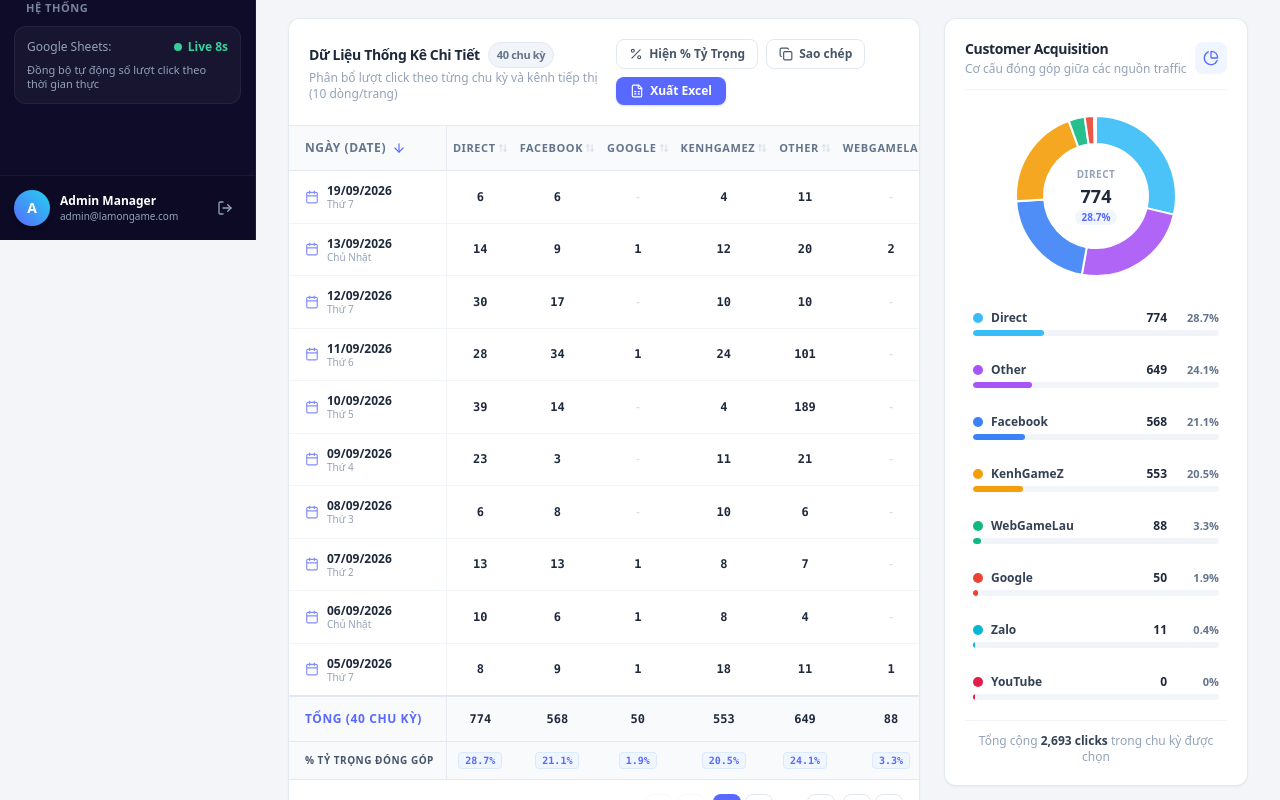
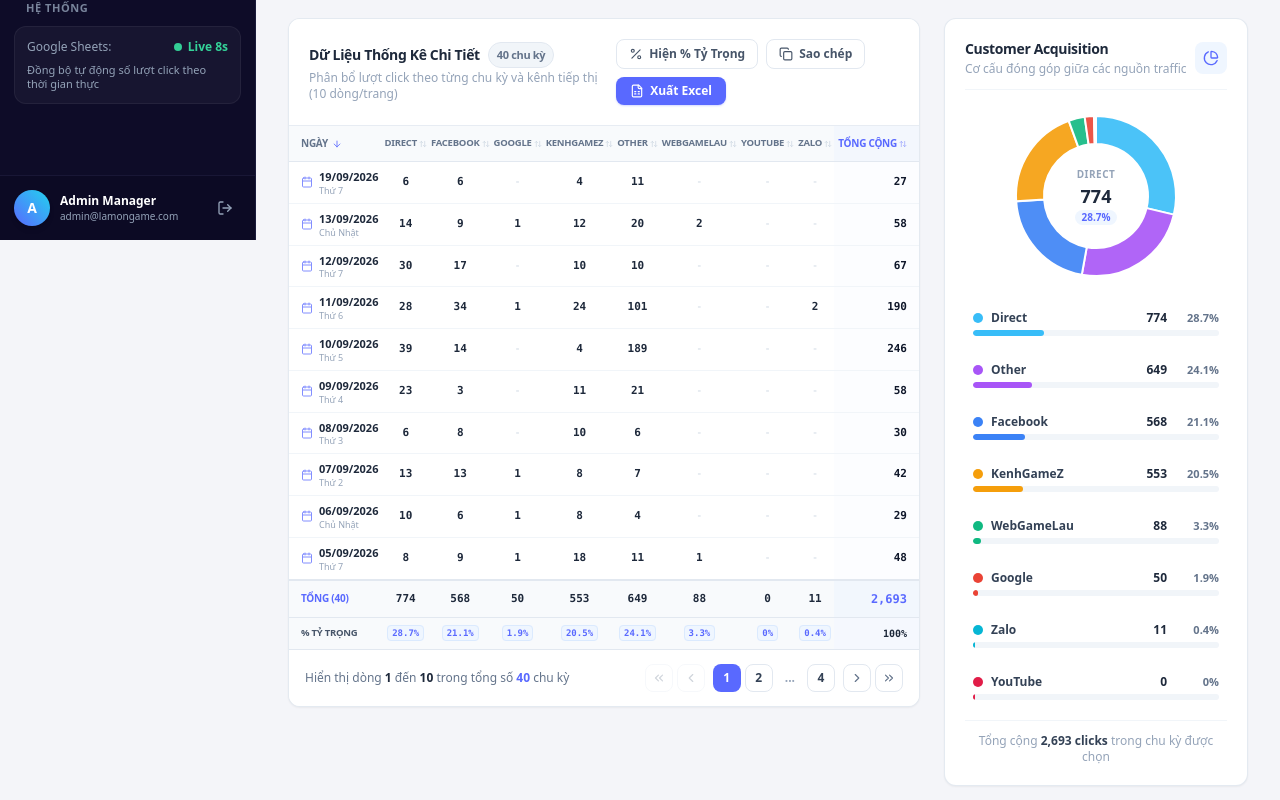
Before and after one commit to phanminhtien0703/Lamon-Game, a Next.js app in the folder admin-dashboard/: page /admin/dashboard in a window 1280 px wide. Shown: the part 560-1360 px from the top of the page. Built offline with nearby package versions, Linux system fonts and the light colour scheme.

Commit message:
feat(dashboard): compact table font and padding to fit card width without horizontal scrollbar

```diff
--- a/admin-dashboard/app/admin/dashboard/components/TrafficTable.tsx
+++ b/admin-dashboard/app/admin/dashboard/components/TrafficTable.tsx
@@ -167,32 +167,32 @@ export default function TrafficTable({
         </div>
       </div>
 
-      {/* Table Container */}
+      {/* Table Container - Auto-fit without scrollbar */}
       <div className="overflow-x-auto w-full">
-        <table className="w-full text-left border-collapse min-w-[760px]">
+        <table className="w-full text-left border-collapse">
           <thead>
-            <tr className="border-b border-slate-200 bg-[#f8fafc] text-xs font-bold text-slate-500 uppercase tracking-wider select-none">
-              {/* Period Column - Sticky on left */}
+            <tr className="border-b border-slate-200 bg-[#f8fafc] text-[10px] font-bold text-slate-500 uppercase tracking-tight select-none">
+              {/* Period Column */}
               <th
                 onClick={() => onSort('period')}
-                className="py-3.5 pl-4 pr-3 text-left whitespace-nowrap min-w-[130px] w-[130px] sticky left-0 bg-[#f8fafc] z-20 border-r border-slate-200/80 shadow-[2px_0_4px_rgba(0,0,0,0.03)] cursor-pointer hover:text-slate-800 transition group select-none"
+                className="py-2.5 pl-3 pr-1 text-left whitespace-nowrap cursor-pointer hover:text-slate-800 transition group select-none"
               >
-                <div className="flex items-center gap-1.5">
+                <div className="flex items-center gap-1">
                   <span>
                     {granularity === 'DAILY'
-                      ? 'Ngày (Date)'
+                      ? 'NGÀY'
                       : granularity === 'WEEKLY'
-                      ? 'Tuần (Week)'
-                      : 'Tháng (Month)'}
+                      ? 'TUẦN'
+                      : 'THÁNG'}
                   </span>
                   {sortField === 'period' ? (
                     sortDirection === 'asc' ? (
-                      <ArrowUp className="w-3.5 h-3.5 text-[#5969ff]" />
+                      <ArrowUp className="w-2.5 h-2.5 text-[#5969ff]" />
                     ) : (
-                      <ArrowDown className="w-3.5 h-3.5 text-[#5969ff]" />
+                      <ArrowDown className="w-2.5 h-2.5 text-[#5969ff]" />
                     )
                   ) : (
-                    <ArrowUpDown className="w-3 h-3 text-slate-400 group-hover:text-slate-600" />
+                    <ArrowUpDown className="w-2.5 h-2.5 text-slate-400 group-hover:text-slate-600" />
                   )}
                 </div>
               </th>
@@ -204,7 +204,7 @@ export default function TrafficTable({
                   <th
                     key={ch.key}
                     onClick={() => onSort(ch.key as SortField)}
-                    className="py-3.5 px-1.5 text-center whitespace-nowrap min-w-[62px] cursor-pointer hover:text-slate-800 transition group select-none text-[11px]"
+                    className="py-2.5 px-0.5 text-center whitespace-nowrap cursor-pointer hover:text-slate-800 transition group select-none text-[9.5px]"
                   >
                     <div className="flex items-center justify-center gap-0.5">
                       <span style={{ color: isSorted ? ch.color : undefined }}>
@@ -212,12 +212,12 @@ export default function TrafficTable({
                       </span>
                       {isSorted ? (
                         sortDirection === 'asc' ? (
-                          <ArrowUp className="w-2.5 h-2.5 text-[#5969ff]" />
+                          <ArrowUp className="w-2 h-2 text-[#5969ff]" />
                         ) : (
-                          <ArrowDown className="w-2.5 h-2.5 text-[#5969ff]" />
+                          <ArrowDown className="w-2 h-2 text-[#5969ff]" />
                         )
                       ) : (
-                        <ArrowUpDown className="w-2.5 h-2.5 text-slate-300 group-hover:text-slate-500" />
+                        <ArrowUpDown className="w-2 h-2 text-slate-300 group-hover:text-slate-500" />
                       )}
                     </div>
                   </th>
@@ -227,31 +227,31 @@ export default function TrafficTable({
               {/* Total Column */}
               <th
                 onClick={() => onSort('total')}
-                className="py-3.5 pr-4 pl-2 text-right whitespace-nowrap min-w-[85px] font-bold text-[#5969ff] bg-blue-50/50 cursor-pointer hover:brightness-95 transition group select-none text-[11px]"
+                className="py-2.5 pr-3 pl-1 text-right whitespace-nowrap font-bold text-[#5969ff] bg-blue-50/50 cursor-pointer hover:brightness-95 transition group select-none text-[10px]"
               >
-                <div className="flex items-center justify-end gap-1">
+                <div className="flex items-center justify-end gap-0.5">
                   <span>Tổng cộng</span>
                   {sortField === 'total' ? (
                     sortDirection === 'asc' ? (
-                      <ArrowUp className="w-3.5 h-3.5 text-[#5969ff]" />
+                      <ArrowUp className="w-2.5 h-2.5 text-[#5969ff]" />
                     ) : (
-                      <ArrowDown className="w-3.5 h-3.5 text-[#5969ff]" />
+                      <ArrowDown className="w-2.5 h-2.5 text-[#5969ff]" />
                     )
                   ) : (
-                    <ArrowUpDown className="w-2.5 h-2.5 text-[#5969ff] opacity-60 group-hover:opacity-100" />
+                    <ArrowUpDown className="w-2 h-2 text-[#5969ff] opacity-60 group-hover:opacity-100" />
                   )}
                 </div>
               </th>
             </tr>
           </thead>
 
-          <tbody className="divide-y divide-slate-100 text-xs font-sans">
+          <tbody className="divide-y divide-slate-100 text-[11px] font-sans">
             {loading && (
               <tr>
                 <td colSpan={10} className="py-12 text-center text-slate-400">
                   <div className="flex flex-col items-center justify-center gap-2">
-                    <div className="w-6 h-6 border-2 border-[#5969ff] border-t-transparent rounded-full animate-spin" />
-                    <span>Đang đồng bộ số liệu Google Sheets...</span>
+                    <div className="w-5 h-5 border-2 border-[#5969ff] border-t-transparent rounded-full animate-spin" />
+                    <span className="text-xs">Đang đồng bộ số liệu Google Sheets...</span>
                   </div>
                 </td>
               </tr>
@@ -259,7 +259,7 @@ export default function TrafficTable({
 
             {!loading && items.length === 0 && (
               <tr>
-                <td colSpan={10} className="py-12 text-center text-slate-400">
+                <td colSpan={10} className="py-12 text-center text-slate-400 text-xs">
                   Không tìm thấy dữ liệu nào khớp với bộ lọc hiện tại.
                 </td>
               </tr>
@@ -274,14 +274,14 @@ export default function TrafficTable({
                     key={row.key}
                     className="hover:bg-blue-50/30 transition duration-100 group"
                   >
-                    {/* Period Label - Sticky on left */}
-                    <td className="py-3 pl-4 pr-3 font-medium text-slate-800 whitespace-nowrap min-w-[130px] w-[130px] sticky left-0 bg-white group-hover:bg-blue-50/60 z-10 border-r border-slate-100 shadow-[2px_0_4px_rgba(0,0,0,0.03)] transition-colors">
-                      <div className="flex items-center gap-2">
-                        <Calendar className="w-3.5 h-3.5 text-[#5969ff] opacity-75 group-hover:opacity-100 flex-shrink-0" />
-                        <div>
-                          <span className="font-semibold block text-slate-800 leading-tight">{row.label}</span>
+                    {/* Period Label */}
+                    <td className="py-2 pl-3 pr-1 font-medium text-slate-800 whitespace-nowrap">
+                      <div className="flex items-center gap-1.5">
+                        <Calendar className="w-3 h-3 text-[#5969ff] opacity-75 group-hover:opacity-100 flex-shrink-0" />
+                        <div className="leading-tight">
+                          <span className="font-semibold block text-slate-800 text-[11px] leading-tight">{row.label}</span>
                           {row.subLabel && (
-                            <span className="text-[10px] text-slate-400 block font-normal leading-tight">
+                            <span className="text-[9px] text-slate-400 block font-normal leading-none mt-0.5">
                               {row.subLabel}
                             </span>
                           )}
@@ -298,7 +298,7 @@ export default function TrafficTable({
                       return (
                         <td
                           key={ch.key}
-                          className="py-2.5 px-1.5 text-center font-mono whitespace-nowrap min-w-[62px]"
+                          className="py-2 px-0.5 text-center font-mono whitespace-nowrap text-[11px]"
                         >
                           <div className="flex flex-col items-center justify-center">
                             {val > 0 ? (
@@ -310,7 +310,7 @@ export default function TrafficTable({
                             )}
 
                             {showPercentShare && val > 0 && (
-                              <span className="text-[10px] text-slate-400 font-sans">
+                              <span className="text-[9px] text-slate-400 font-sans leading-none mt-0.5">
                                 {sharePct}%
                               </span>
                             )}
@@ -318,7 +318,7 @@ export default function TrafficTable({
                             {compareEnabled && comp && comp.hasPrevious && (
                               <div
                                 title={`Kỳ trước: ${comp.previous}`}
-                                className={`text-[9px] font-semibold px-1 rounded mt-0.5 inline-flex items-center gap-0.5 font-sans ${
+                                className={`text-[8.5px] font-semibold px-0.5 rounded font-sans leading-none mt-0.5 ${
                                   comp.diff > 0
                                     ? 'text-emerald-600 bg-emerald-50'
                                     : comp.diff < 0
@@ -327,9 +327,6 @@ export default function TrafficTable({
                                 }`}
                               >
                                 <span>{comp.diff > 0 ? `+${comp.diff}` : comp.diff}</span>
-                                <span>
-                                  ({comp.percent > 0 ? `+${comp.percent}%` : `${comp.percent}%`})
-                                </span>
                               </div>
                             )}
                           </div>
@@ -338,16 +335,16 @@ export default function TrafficTable({
                     })}
 
                     {/* Total Column */}
-                    <td className="py-2.5 pr-4 pl-2 text-right font-mono font-bold text-slate-900 bg-blue-50/20 group-hover:bg-blue-50/50 group-hover:text-[#5969ff] whitespace-nowrap min-w-[85px] transition">
+                    <td className="py-2 pr-3 pl-1 text-right font-mono font-bold text-slate-900 bg-blue-50/20 group-hover:bg-blue-50/50 group-hover:text-[#5969ff] whitespace-nowrap transition">
                       <div className="flex flex-col items-end">
-                        <span className="text-sm font-extrabold text-slate-900">
+                        <span className="text-[11px] font-extrabold text-slate-900">
                           {row.total.toLocaleString()}
                         </span>
 
                         {compareEnabled && row.comparison?.total && (
                           <div
                             title={`Kỳ trước: ${row.comparison.total.previous}`}
-                            className={`text-[9px] font-semibold px-1 rounded mt-0.5 inline-flex items-center gap-0.5 font-sans ${
+                            className={`text-[8.5px] font-semibold px-0.5 rounded font-sans leading-none mt-0.5 ${
                               row.comparison.total.isPositive
                                 ? 'text-emerald-600 bg-emerald-50'
                                 : 'text-rose-600 bg-rose-50'
@@ -356,10 +353,6 @@ export default function TrafficTable({
                             <span>
                               {row.comparison.total.diff > 0 ? '+' : ''}
                               {row.comparison.total.diff}
-                            </span>
-                            <span>
-                              ({row.comparison.total.percent > 0 ? '+' : ''}
-                              {row.comparison.total.percent}%)
                             </span>
                           </div>
                         )}
@@ -373,9 +366,9 @@ export default function TrafficTable({
           {/* Table Footer */}
           <tfoot>
             {/* Totals Row */}
-            <tr className="border-t-2 border-slate-200 bg-[#f8fafc] font-bold text-xs uppercase text-slate-700">
-              <td className="py-3 pl-4 pr-3 text-[#5969ff] font-extrabold tracking-wider whitespace-nowrap min-w-[130px] w-[130px] sticky left-0 bg-[#f8fafc] z-10 border-r border-slate-200/80 shadow-[2px_0_4px_rgba(0,0,0,0.03)]">
-                Tổng ({items.length} chu kỳ)
+            <tr className="border-t-2 border-slate-200 bg-[#f8fafc] font-bold text-[10px] uppercase text-slate-700">
+              <td className="py-2.5 pl-3 pr-1 text-[#5969ff] font-extrabold tracking-tight whitespace-nowrap text-[10px]">
+                Tổng ({items.length})
               </td>
 
               {CHANNELS.map((ch) => {
@@ -383,23 +376,22 @@ export default function TrafficTable({
                 const comp = totals.comparison?.[ch.key as ChannelKey];
 
                 return (
-                  <td key={ch.key} className="py-3 px-1.5 text-center font-mono whitespace-nowrap min-w-[62px]">
+                  <td key={ch.key} className="py-2.5 px-0.5 text-center font-mono whitespace-nowrap text-[11px]">
                     <div className="flex flex-col items-center">
-                      <span className="text-xs font-extrabold text-slate-800">
+                      <span className="text-[11px] font-extrabold text-slate-800">
                         {totalClicks.toLocaleString()}
                       </span>
 
                       {compareEnabled && comp && (
                         <div
                           title={`Kỳ trước: ${comp.previous.toLocaleString()}`}
-                          className={`text-[9px] font-semibold px-1 rounded mt-0.5 font-sans ${
+                          className={`text-[8.5px] font-semibold px-0.5 rounded font-sans leading-none mt-0.5 ${
                             comp.isPositive
                               ? 'text-emerald-600 bg-emerald-50'
                               : 'text-rose-600 bg-rose-50'
                           }`}
                         >
-                          {comp.diff >= 0 ? `+${comp.diff.toLocaleString()}` : comp.diff.toLocaleString()} (
-                          {comp.percent >= 0 ? `+${comp.percent}%` : `${comp.percent}%`})
+                          {comp.diff >= 0 ? `+${comp.diff.toLocaleString()}` : comp.diff.toLocaleString()}
                         </div>
                       )}
                     </div>
@@ -407,21 +399,19 @@ export default function TrafficTable({
                 );
               })}
 
-              <td className="py-3 pr-4 pl-2 text-right font-mono font-black text-sm text-[#5969ff] bg-blue-50/60 whitespace-nowrap min-w-[85px]">
+              <td className="py-2.5 pr-3 pl-1 text-right font-mono font-black text-xs text-[#5969ff] bg-blue-50/60 whitespace-nowrap">
                 <div className="flex flex-col items-end">
                   <span>{totals.grandTotal.toLocaleString()}</span>
                   {compareEnabled && totals.comparison && (
                     <div
-                      className={`text-[9px] font-semibold mt-0.5 font-sans ${
+                      className={`text-[8.5px] font-semibold font-sans leading-none mt-0.5 ${
                         totals.comparison.grandTotal.isPositive
                           ? 'text-emerald-600'
                           : 'text-rose-600'
                       }`}
                     >
                       {totals.comparison.grandTotal.diff >= 0 ? '+' : ''}
-                      {totals.comparison.grandTotal.diff.toLocaleString()} (
-                      {totals.comparison.grandTotal.percent >= 0 ? '+' : ''}
-                      {totals.comparison.grandTotal.percent}%)
+                      {totals.comparison.grandTotal.percent}%
                     </div>
                   )}
                 </div>
@@ -429,9 +419,9 @@ export default function TrafficTable({
             </tr>
 
             {/* % Share Row */}
-            <tr className="border-t border-slate-200 bg-slate-50 text-[10px] font-semibold text-slate-500">
-              <td className="py-2.5 pl-4 pr-3 font-bold uppercase tracking-wider text-slate-600 whitespace-nowrap min-w-[130px] w-[130px] sticky left-0 bg-slate-50 z-10 border-r border-slate-200/80 shadow-[2px_0_4px_rgba(0,0,0,0.03)]">
-                % Tỷ Trọng Đóng Góp
+            <tr className="border-t border-slate-200 bg-slate-50 text-[9.5px] font-semibold text-slate-500">
+              <td className="py-2 pl-3 pr-1 font-bold uppercase tracking-tight text-slate-600 whitespace-nowrap text-[9.5px]">
+                % Tỷ Trọng
               </td>
 
               {CHANNELS.map((ch) => {
@@ -440,16 +430,16 @@ export default function TrafficTable({
                 const pct = Math.round((totalClicks / grand) * 1000) / 10;
 
                 return (
-                  <td key={ch.key} className="py-2.5 px-1.5 text-center font-mono whitespace-nowrap min-w-[62px]">
-                    <span className="font-bold text-[#5969ff] bg-blue-50 px-1.5 py-0.5 rounded border border-blue-100">
+                  <td key={ch.key} className="py-2 px-0.5 text-center font-mono whitespace-nowrap">
+                    <span className="font-bold text-[#5969ff] bg-blue-50 px-1 py-0.5 rounded border border-blue-100 text-[9px]">
                       {pct}%
                     </span>
                   </td>
                 );
               })}
 
-              <td className="py-2.5 pr-4 pl-2 text-right font-mono font-bold text-slate-800 bg-blue-50/40 whitespace-nowrap min-w-[85px] text-[11px]">
-                100.0%
+              <td className="py-2 pr-3 pl-1 text-right font-mono font-bold text-slate-800 bg-blue-50/40 whitespace-nowrap text-[10px]">
+                100%
               </td>
             </tr>
           </tfoot>
```
